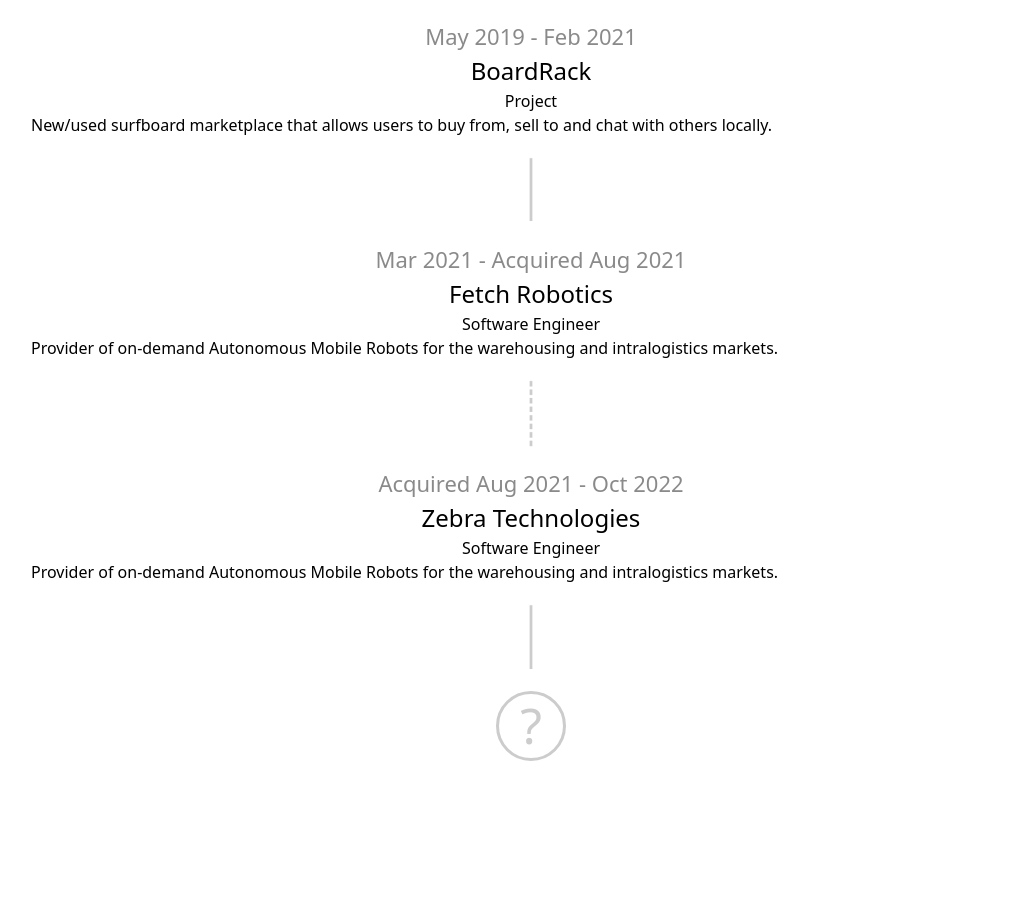
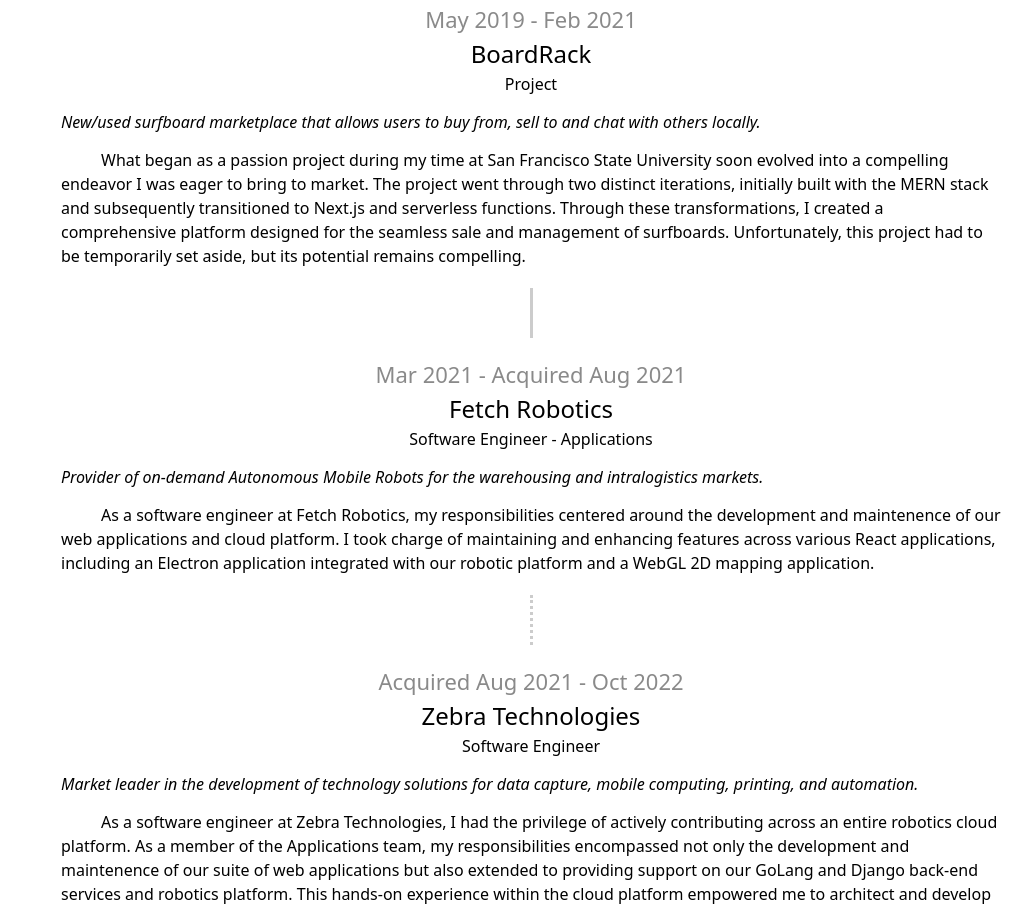
Before and after one commit to DDropping/portfolio_v4, a Vue app: page / in a window 1280 px wide. Shown: the part 1880-2790 px from the top of the page, without its empty margins (109-1141 px from the left). Built offline with nearby package versions, Linux system fonts and the light colour scheme; a web font is replaced by a local one.

Commit message:
feat: work experience

```diff
--- a/src/components/Landing/WorkExperience.vue
+++ b/src/components/Landing/WorkExperience.vue
@@ -4,6 +4,7 @@
       <TitleHeader id="workExperienceSection" title="My Journey" />
 
       <div :class="$style.content">
+        <FadeInTransition>
           <WorkExperienceSection
             year="Class of 2020"
             company="Bachelors of Science in Computer Science"
@@ -11,8 +12,10 @@
           >
             <p></p>
           </WorkExperienceSection>
+        </FadeInTransition>
 
-        <img :src="line" width="10" :class="$style.line" />
+        <FadeInTransition>
+          <div :class="$style.line"></div>
 
           <WorkExperienceSection
             year="May 2019 - Feb 2021"
@@ -20,24 +23,54 @@
             position="Project"
           >
             <p>
-            New/used surfboard marketplace that allows users to buy from, sell
-            to and chat with others locally.
+              <i>
+                New/used surfboard marketplace that allows users to buy from,
+                sell to and chat with others locally.
+              </i>
+            </p>
+
+            <p :class="$style.description">
+              What began as a passion project during my time at San Francisco
+              State University soon evolved into a compelling endeavor I was
+              eager to bring to market. The project went through two distinct
+              iterations, initially built with the MERN stack and subsequently
+              transitioned to Next.js and serverless functions. Through these
+              transformations, I created a comprehensive platform designed for
+              the seamless sale and management of surfboards. Unfortunately,
+              this project had to be temporarily set aside, but its potential
+              remains compelling.
             </p>
           </WorkExperienceSection>
-        <img :src="line" width="10" :class="$style.line" />
+        </FadeInTransition>
+
+        <FadeInTransition>
+          <div :class="$style.line"></div>
 
           <WorkExperienceSection
             year="Mar 2021 - Acquired Aug 2021"
             company="Fetch Robotics"
-          position="Software Engineer"
+            position="Software Engineer - Applications"
           >
             <p>
-            Provider of on-demand Autonomous Mobile Robots for the warehousing
-            and intralogistics markets.
+              <i>
+                Provider of on-demand Autonomous Mobile Robots for the
+                warehousing and intralogistics markets.
+              </i>
+            </p>
+
+            <p :class="$style.description">
+              As a software engineer at Fetch Robotics, my responsibilities
+              centered around the development and maintenence of our web
+              applications and cloud platform. I took charge of maintaining and
+              enhancing features across various React applications, including an
+              Electron application integrated with our robotic platform and a
+              WebGL 2D mapping application.
             </p>
           </WorkExperienceSection>
+        </FadeInTransition>
 
-        <img :src="dashedLine" width="10" :class="$style.line" />
+        <FadeInTransition>
+          <div :class="$style.dashedLine"></div>
 
           <WorkExperienceSection
             year="Acquired Aug 2021 - Oct 2022"
@@ -45,14 +78,32 @@
             position="Software Engineer"
           >
             <p>
-            Provider of on-demand Autonomous Mobile Robots for the warehousing
-            and intralogistics markets.
+              <i>
+                Market leader in the development of technology solutions for
+                data capture, mobile computing, printing, and automation.
+              </i>
+            </p>
+
+            <p :class="$style.description">
+              As a software engineer at Zebra Technologies, I had the privilege
+              of actively contributing across an entire robotics cloud platform.
+              As a member of the Applications team, my responsibilities
+              encompassed not only the development and maintenence of our suite
+              of web applications but also extended to providing support on our
+              GoLang and Django back-end services and robotics platform. This
+              hands-on experience within the cloud platform empowered me to
+              architect and develop resilient software applications that played
+              an indispensable role in controlling and monitoring our
+              cutting-edge robotics systems.
             </p>
           </WorkExperienceSection>
+        </FadeInTransition>
 
-        <img :src="line" width="10" :class="$style.line" />
+        <FadeInTransition>
+          <div :class="$style.line"></div>
 
           <div :class="$style.questionMark">?</div>
+        </FadeInTransition>
       </div>
     </div>
   </section>
@@ -61,23 +112,20 @@
 <script>
 import TitleHeader from "./Header.vue";
 import WorkExperienceSection from "./WorkExperienceSection.vue";
-import line from "../../assets/line.png";
-import dashedLine from "../../assets/line-dashed.png";
+import FadeInTransition from "../FadeInTransition.vue";
 
 export default {
   components: {
     TitleHeader,
     WorkExperienceSection,
+    FadeInTransition,
   },
-  setup() {
-    return { line, dashedLine };
-  },
+  setup() {},
 };
 </script>
 
 <style module>
 .container {
-  max-width: 800px;
   margin: 0 auto;
 }
 
@@ -85,11 +133,25 @@
   position: relative;
   max-width: 1000px;
   margin: 0 auto;
-  padding-top: 200px;
+  padding: 200px 30px 0 30px;
   z-index: 10;
 }
 
+.description {
+  text-indent: 40px;
+}
+
 .line {
+  margin: 20px auto;
+  width: 3px;
+  height: 50px;
+  background-color: #cccccc;
+}
+
+.dashedLine {
+  height: 50px;
+  border-left: 3px dotted #cccccc;
+  width: 1px;
   margin: 20px auto;
 }
 
--- a/src/components/Landing/WorkExperienceSection.vue
+++ b/src/components/Landing/WorkExperienceSection.vue
@@ -42,4 +42,8 @@
 
 .description {
 }
+
+.description > p {
+  margin-top: 14px;
+}
 </style>
```
Lines whose indentation alone changed are shown as unchanged.
